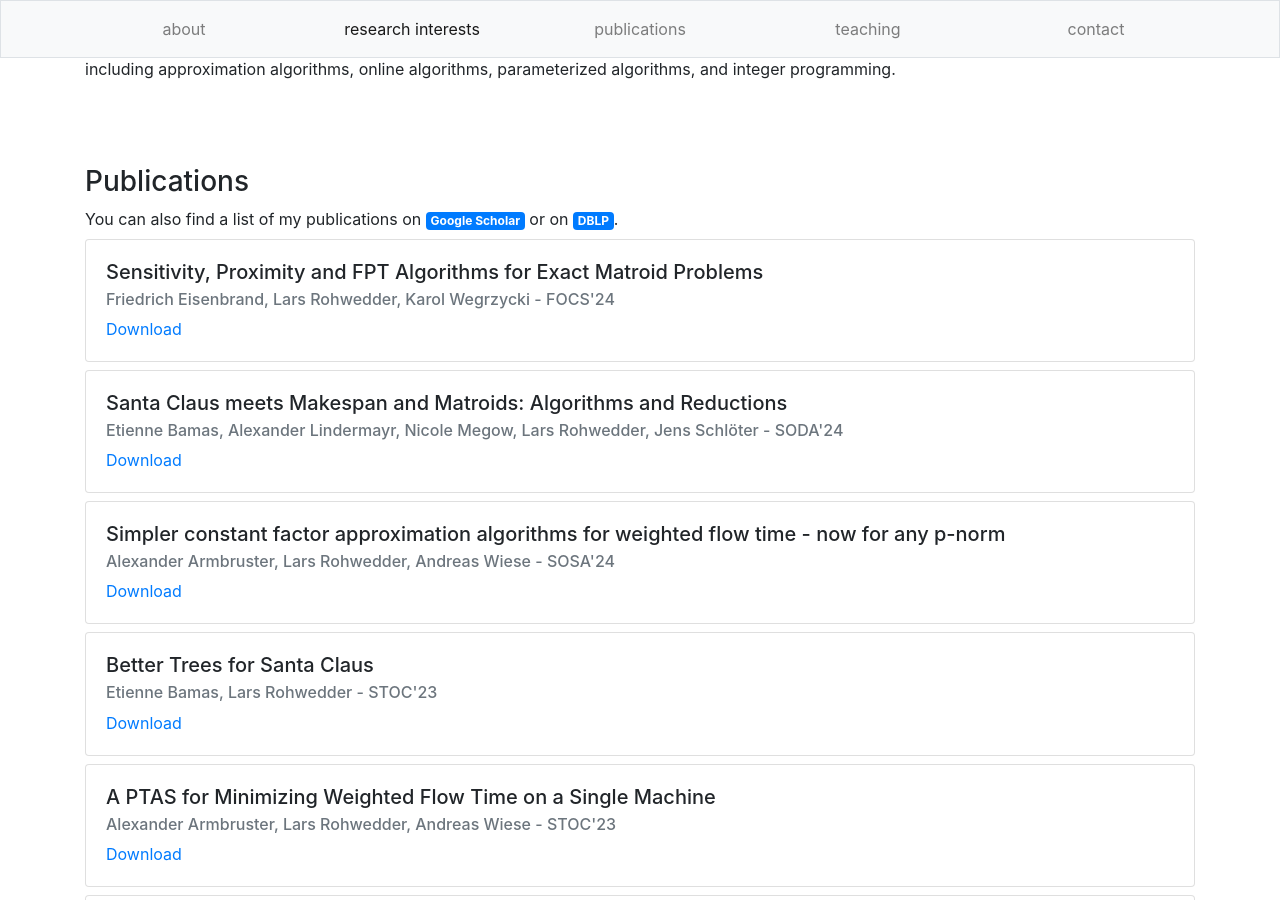
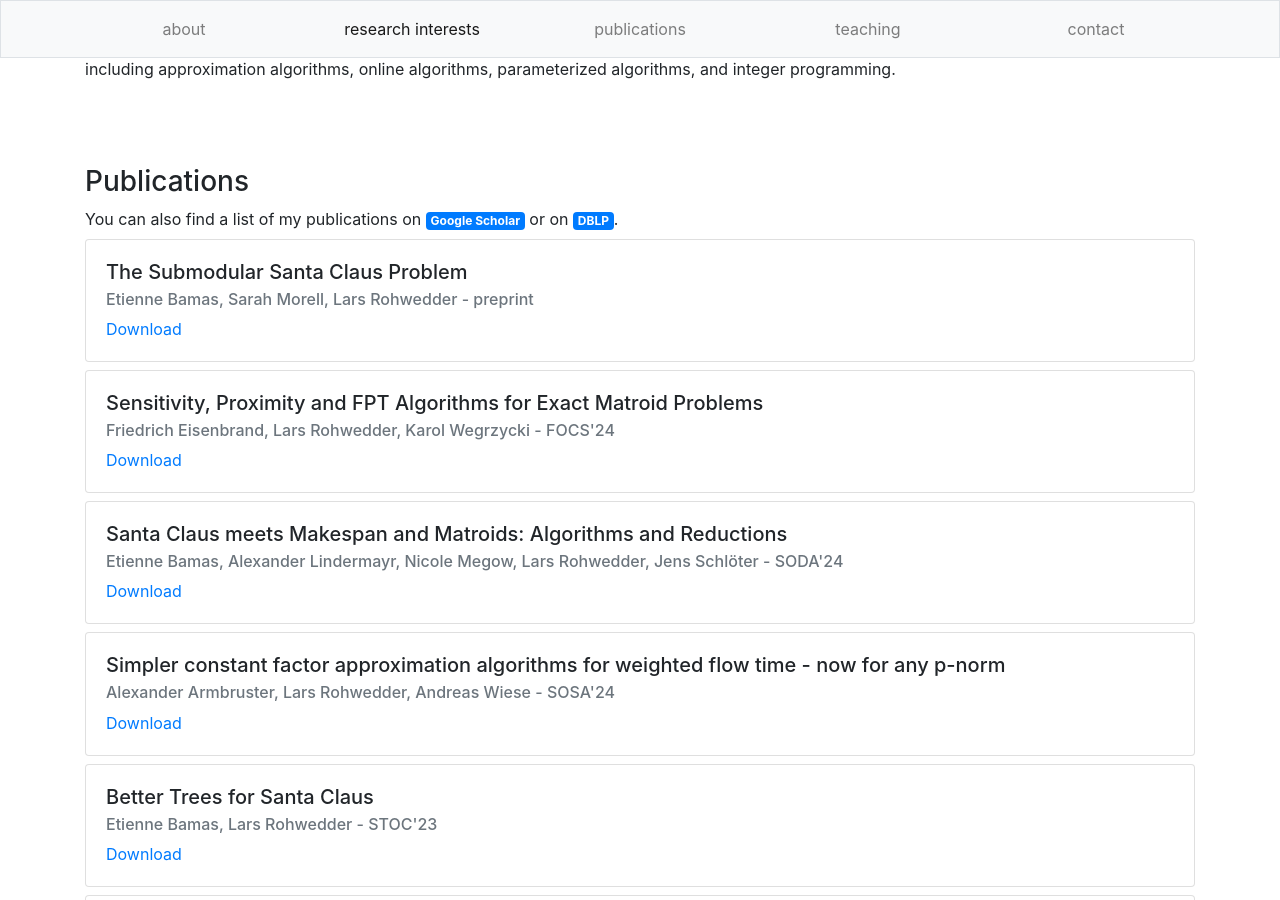
Before and after one commit to larsrohwedder/larsrohwedder.github.io, a Jekyll site: the page built from index.html, in a window 1280 px wide and 900 px high, scrolled down 2213 px. Built offline with Jekyll 4.4.1, drawn with Linux system fonts in a browser that asks for light colours.

Commit message:
Update publications.yml

```diff
--- a/_data/publications.yml
+++ b/_data/publications.yml
@@ -1,3 +1,8 @@
+- authors: "Etienne Bamas, Sarah Morell, Lars Rohwedder"
+  title: "The Submodular Santa Claus Problem"
+  conference: "preprint"
+  preprint: "https://arxiv.org/abs/2407.04824"
+
 - authors: "Friedrich Eisenbrand, Lars Rohwedder, Karol Wegrzycki"
   title: "Sensitivity, Proximity and FPT Algorithms for Exact Matroid Problems"
   conference: "FOCS'24"
```
